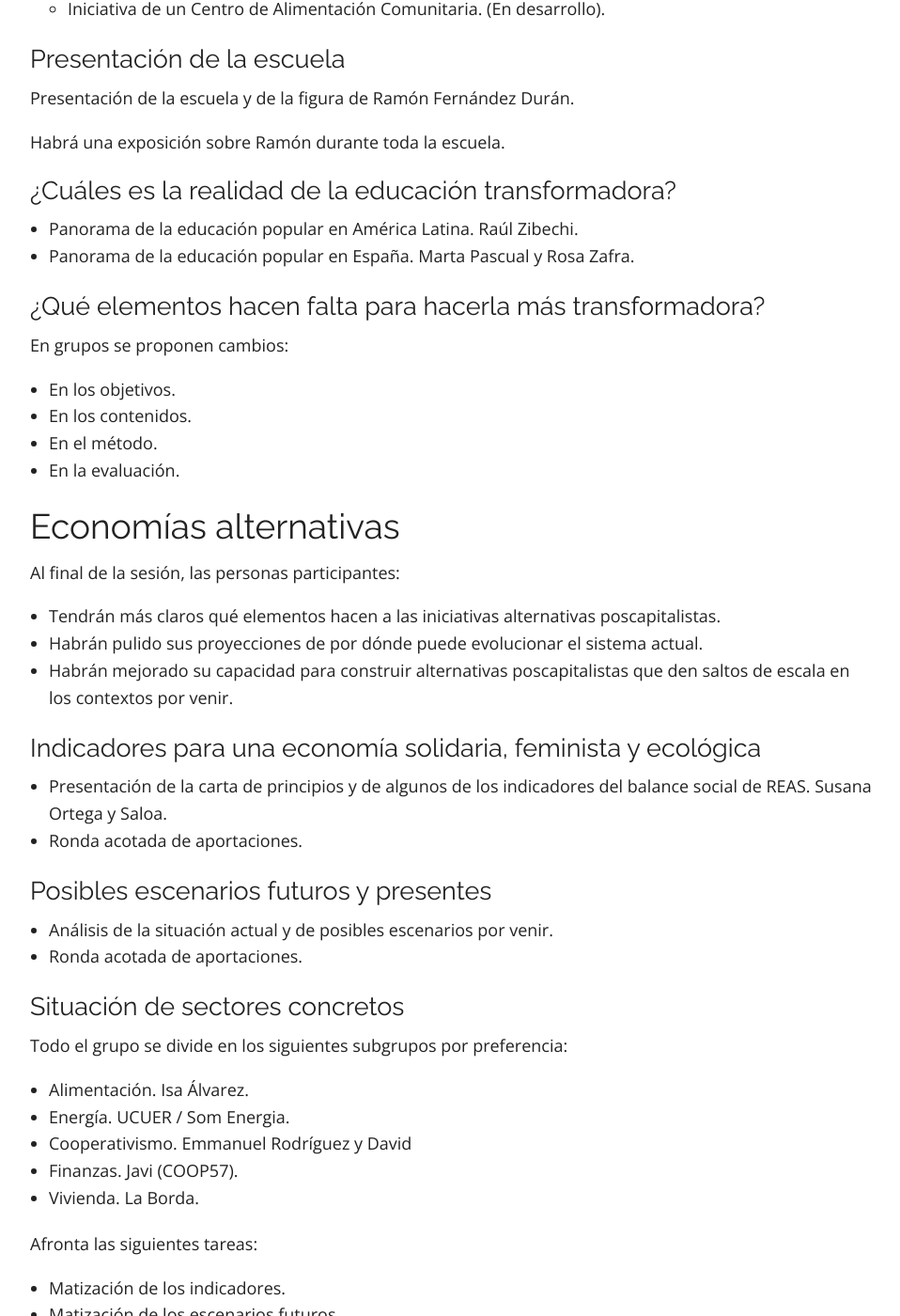
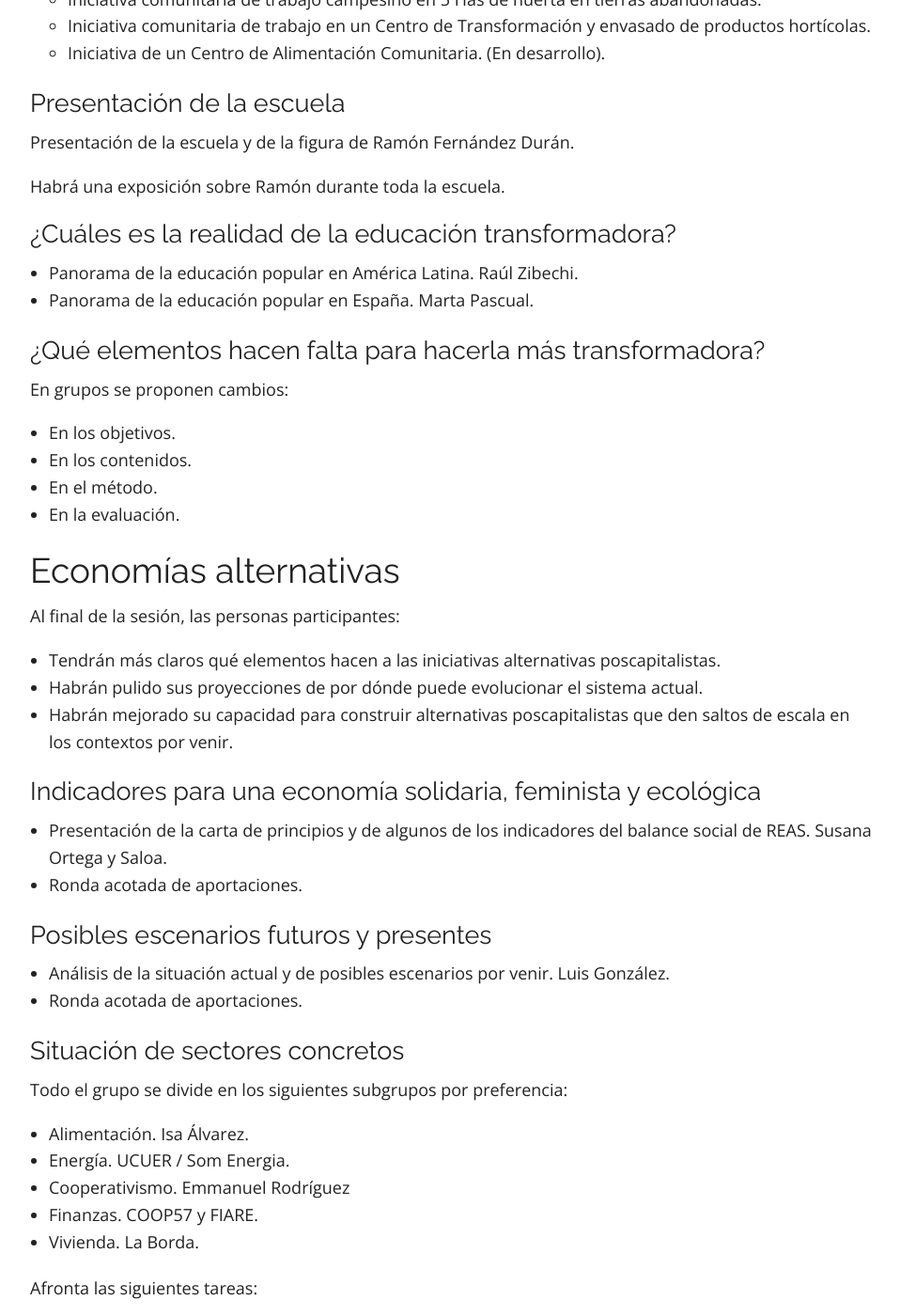
Before and after one commit to escuelaramonfdez/escuelaramonfdez.github.io, a Jekyll site: the page built from contenidos.md, in a window 1280 px wide and 1400 px high, scrolled down 2422 px. Shown: the whole window at 94% size, without its empty margins (158-1116 px from the left). Built offline with Jekyll 4.4.1, drawn with Linux system fonts in a browser that asks for light colours; nearby versions of some CDN libraries; comment, search, counter and statistics services are not loaded; some of the changed text lies outside the part shown.

Commit message:
Actualización.

```diff
--- a/contenidos.md
+++ b/contenidos.md
@@ -96,7 +98,7 @@ Habrá una exposición sobre Ramón durante toda la escuela.
 ### <a name="taller1"></a>¿Cuáles es la realidad de la educación transformadora?
 
 - Panorama de la educación popular en América Latina. Raúl Zibechi.
-- Panorama de la educación popular en España. Marta Pascual y Rosa Zafra.
+- Panorama de la educación popular en España. Marta Pascual.
 
 ### <a name="taller2"></a>¿Qué elementos hacen falta para hacerla más transformadora?
 
@@ -122,7 +124,7 @@ Al final de la sesión, las personas participantes:
 
 ### <a name="taller4"></a>Posibles escenarios futuros y presentes
 
-- Análisis de la situación actual y de posibles escenarios por venir.
+- Análisis de la situación actual y de posibles escenarios por venir. Luis González.
 - Ronda acotada de aportaciones.
 
 ### <a name="taller5"></a>Situación de sectores concretos
@@ -131,8 +133,8 @@ Todo el grupo se divide en los siguientes subgrupos por preferencia:
 
 - Alimentación. Isa Álvarez.
 - Energía. UCUER / Som Energia.
-- Cooperativismo. Emmanuel Rodríguez y David
-- Finanzas. Javi (COOP57).
+- Cooperativismo. Emmanuel Rodríguez
+- Finanzas. COOP57 y FIARE.
 - Vivienda. La Borda.
 
 Afronta las siguientes tareas:
```
Also changed, not shown: other parts of contenidos.md (+2 -0 lines), inscripcion.md (+1 -1 lines).
